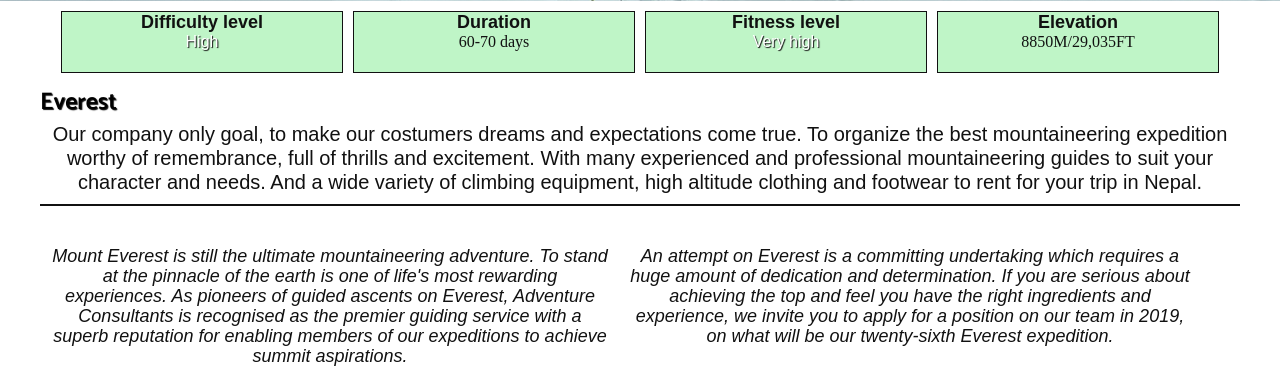
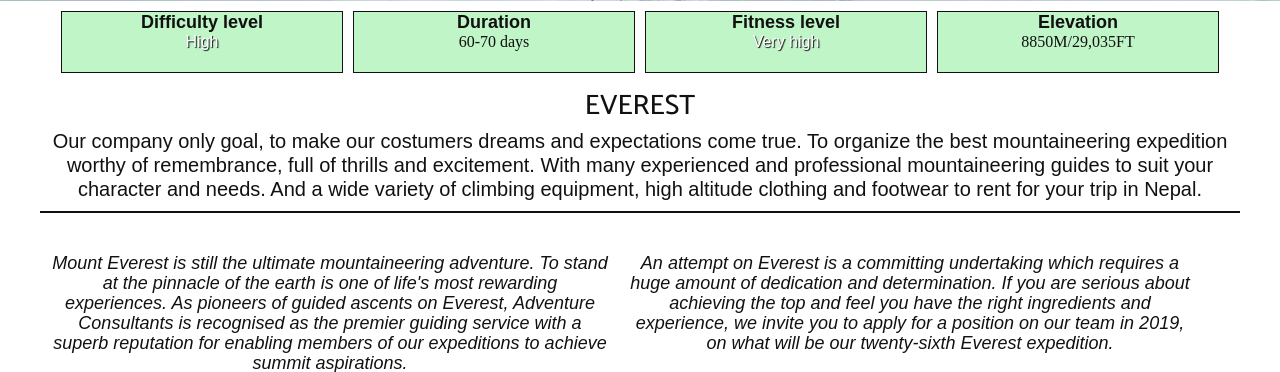
Before and after one commit to orestistsioukis/HAC, a PHP site: page / in a window 1280 px wide. Shown: the part 799-1171 px from the top of the page. Run offline with PHP 8.4, Linux system fonts and the light colour scheme.

Commit message:
style.css change

```diff
--- a/contact.php
+++ b/contact.php
@@ -5,6 +5,7 @@
 	<main>
 
 	</main>
+
 <?php
 require "footer.php";
 ?>
--- a/includes/loginsystemhac.sql
+++ b/includes/loginsystemhac.sql
@@ -1,6 +1,6 @@
 -- FORMAT of `gallery`
 CREATE TABLE `gallery` (
-  `idGallery` int(11) NOT NULL,
+  `idGallery` int(11) NOT NULL AUTO_INCREMENT,
   `titleGallery` longtext NOT NULL,
   `descGallery` longtext NOT NULL,
   `imgFullNameGallery` longtext NOT NULL,
@@ -18,7 +18,7 @@
 (8, 'North root', 'North way to summit', 'north-side.5c9c126e7a0714.31523874.jpg', '8');
 -- FORMAT of `users`
 CREATE TABLE `users` (
-  `idUsers` int(11) NOT NULL,
+  `idUsers` int(11) NOT NULL AUTO_INCREMENT,
   `uidUsers` tinytext NOT NULL,
   `emailUsers` tinytext NOT NULL,
   `pwdUsers` longtext NOT NULL
--- a/style.css
+++ b/style.css
@@ -10,7 +10,6 @@
   padding-top: 100px;
   min-height: 100%;
 }
-
 header {
   position: absolute;
   top: 0;
@@ -21,7 +20,6 @@
   height: 100px;
   z-index: 1000;
 }
-
 header .header-brand {
   font-family: Catamaran;
   font-size: 34px;
@@ -33,20 +31,17 @@
   text-align: center;
   padding: 10px 0;
 }
-
 header nav ul {
   display: block;
   margin: 0 auto;
   width: fit-content;
   height: fit-content;
 }
-
 header nav ul li {
   display: inline-block;
   list-style: none;
   padding: 0px 16px 10px;
 }
-
 header nav ul li a {
   font-family: Catamaran;
   font-size: 18px;
@@ -150,15 +145,12 @@
   font-weight: 700;
   color: #3e3e3e;
 }
-
 .login-form-container h1 {
   margin-bottom: 10px;
 }
-
 .login-form-container label {
   font-weight: 500;
 }
-
 .login-form-container input[type=text],
 .login-form-container input[type=password] {
   width: calc(100% - 44px);
@@ -168,7 +160,6 @@
   border: none;
   background: #f1f1f1;
 }
-
 .login-form-container .login,
 .login-form-container .close {
   background-color: #6970b4;
@@ -202,7 +193,6 @@
 .login:hover {
   opacity: 1;
 }
-
 /* Opens signup form */
 .signup-form-popup {
   display: none;
@@ -221,7 +211,6 @@
   overflow: hidden;
   z-index: 2000;
 }
-
 .signup-form-container h1,
 label,
 button {
@@ -235,7 +224,6 @@
 .signup-form-container label {
   font-weight: 500;
 }
-
 /* Full-width input fields */
 .signup-form-container input[type=text],
 .signup-form-container input[type=password] {
@@ -338,7 +326,6 @@
   overflow: hidden;
   position: relative;
 }
-
 .main-banner .imgban {
   width: 100%;
   height: 100%;
@@ -349,7 +336,6 @@
   -moz-transition: all ease-in-out 500ms;
   -o-transition: all ease-in-out 500ms;
 }
-
 .main-banner #imgban3 {
   background-image: url(img/banner3.jpg);
   background-size: cover;
@@ -368,7 +354,6 @@
   background-position: center;
   background-repeat: no-repeat;
 }
-
 .main-banner .imgban-box h1 {
   font-family: arial;
   font-size: 38px;
@@ -379,7 +364,6 @@
   text-align: center;
   text-shadow: 2px 2px 10px #111;
 }
-
 .main-banner .imgban-box h2 {
   font-family: arial;
   font-size: 28px;
@@ -391,21 +375,18 @@
   text-shadow: 2px 2px 10px #111;
   padding: 0px 10px;
 }
-
 .main-banner #imgban3 .imgban-box,
 .main-banner #imgban2 .imgban-box,
 .main-banner #imgban1 .imgban-box{
     padding: 0 auto;
     padding-top: 220px;
 }
-
 /****** ICONS *******/
 .icon-container {
   display: flex;
   justify-content: center;
   flex-wrap: wrap;
 }
-
 .icon-rectangular {
   float: left;
   margin: 10px;
@@ -417,7 +398,6 @@
   text-align: center;
 	vertical-align: 50%;
 }
-
 .icon-rectangular span {
   font-family: arial;
   text-align: center;
@@ -425,18 +405,15 @@
   text-shadow: 1px 1px 1px #111;
   cursor: pointer;
 }
-
 .icon-rectangular h3 {
 	font-family: arial;
 	font-size: 18px;
   text-align: center;
   color: #111;
 }
-
 .sp-visible {
   display: none;
 }
-
 span:hover .sp-visible {
   display: block;
   width: 200px;
@@ -456,7 +433,6 @@
   .icon-container {
     width: 100%;
   }
-
   .icon-rectangular {
     float: left;
     width: calc(25% - 40px);
@@ -474,8 +450,11 @@
 }
 .main-text h2 {
   font-family: Catamaran;
-  font-weight: 600;
-  text-shadow: 1px 1px 1px #111;
+	font-size: 28px;
+  font-weight: 500;
+	color: #111;
+  text-transform: uppercase;
+  text-align: center;
 }
 .main-text article {
   font-family: arial;
```
